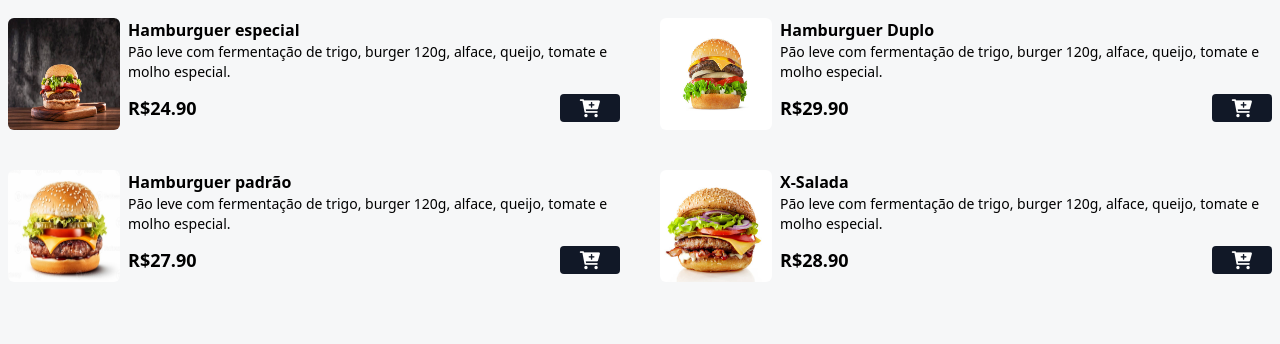
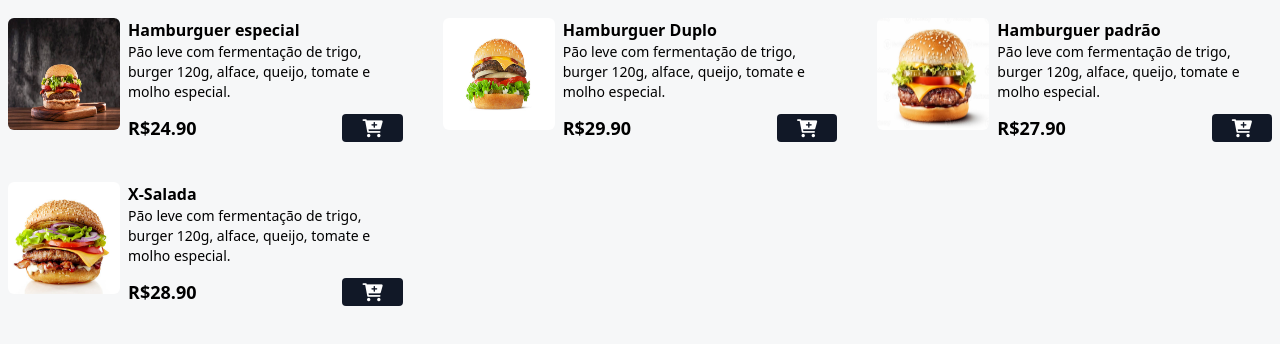
Before and after one commit to MarioAzevedo82/Projeto-Lanchonete, a website: page index.html in a window 1280 px wide. Shown: the part 482-826 px from the top of the page. Drawn offline with Linux system fonts and the light colour scheme.

Commit message:
3 colunas para mais de 1024px(lg:grid:cols-3)

```diff
--- a/index.html
+++ b/index.html
@@ -40,7 +40,7 @@
     <!--INÍCIO MENU-->
     <div id="menu">
 
-        <main class="grid grid-cols-1 md:grid-cols-2 gap-7 md:gap-10 mx-auto max-w-7xl px-2 mb-16">
+        <main class="grid grid-cols-1 md:grid-cols-2 lg:grid-cols-3 gap-7 md:gap-10 mx-auto max-w-7xl px-2 mb-16">
 
             <!-- PRODUTO ITEM-->
             <div class="flex gap-2">
```
Also changed, not shown: styles/output.css.
